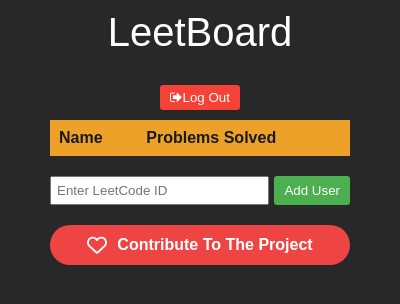
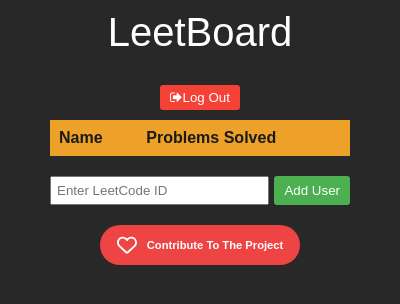
Before and after one commit to steve-aldrin/Leetboard, a browser extension: page src/popup/main.html in a window 400 px wide. Drawn offline with nearby package versions, Linux system fonts and the light colour scheme; files that its build step writes are made by us from their sources; files whose address does not match are found by name.

Commit message:
Edit: button UI

```diff
--- a/src/css/main.css
+++ b/src/css/main.css
@@ -118,12 +118,13 @@
 }
 .open-to-contribute {
   background-color: #EF4444;
-  width: 100%;
+  width: calc(100% - 100px);
   height: 40px;
-  margin-top: 20px;
+  display: block;
   outline: none;
   border: none;
   border-radius: 30px;
+  margin: 20px auto;
 }
 .open-to-contribute a{
   display: flex;
@@ -147,7 +148,7 @@
 }
 .contribute-text {
   color: #ffffff;
-  font-size: 1rem;
+  font-size: .7rem;
   font-family:sans-serif;
   font-weight: 600;
 }
```
